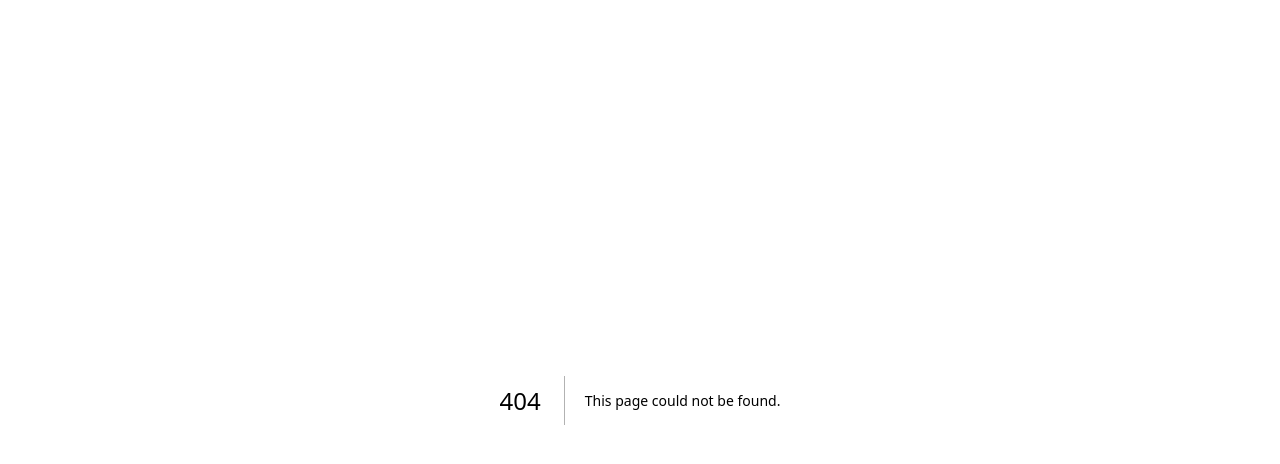
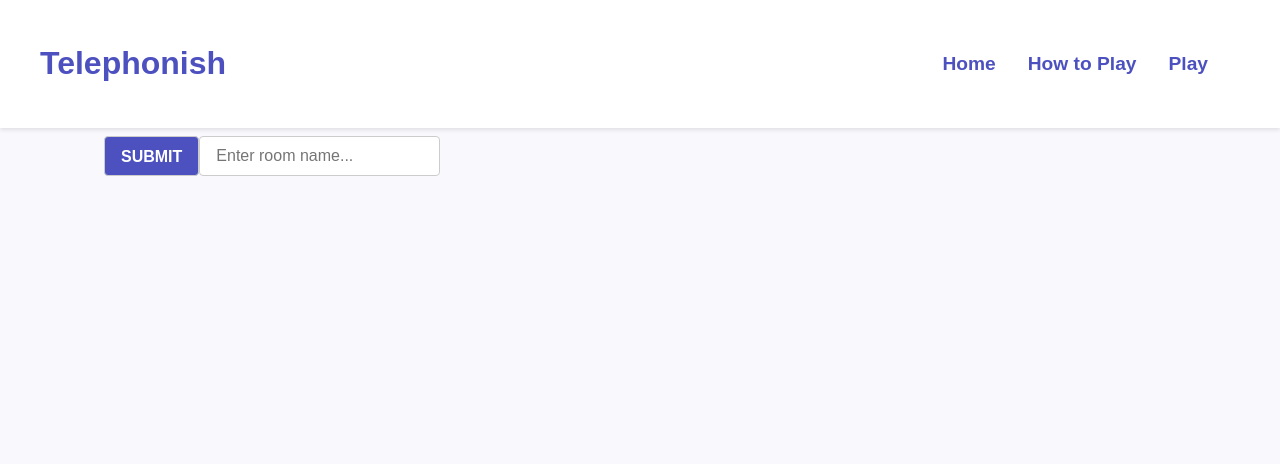
Before and after one commit to tal-z/telephonish, a Next.js app: page /room in a window 1280 px wide. Before the commit this address had no page. Shown: the top 464 px of the page. Built offline with nearby package versions, Linux system fonts and the light colour scheme.

Commit message:
routing for creating game rooms

```diff
--- a/src/components/Header.js
+++ b/src/components/Header.js
@@ -15,7 +15,7 @@ export const Header = () => {
           <a href="/how-to-play" className={styles.navlink}>
             How to Play
           </a>
-          <a href="/gameplay" className={styles.navlink}>
+          <a href="/room" className={styles.navlink}>
             Play
           </a>
         </nav>
--- a/src/components/LandingPage.js
+++ b/src/components/LandingPage.js
@@ -35,7 +35,7 @@ export const LandingPage = () => {
           <div className={styles.card}>
             <h2>Start Playing &rarr;</h2>
             <p>Ready to jump in? Start playing Telephonish now!</p>
-            <a href="/gameplay" className={styles.cardBtn}>
+            <a href="/room" className={styles.cardBtn}>
               Start Playing
             </a>
           </div>
--- /dev/null
+++ b/src/components/RoomSubmit.jsx
@@ -0,0 +1,41 @@
+import React, { useState } from 'react';
+import axios from 'axios';
+import styles from "../styles/RoomSubmit.module.css";
+import 'text-encoding';
+import { useRouter } from 'next/router';
+
+
+export const RoomSubmit = ({endpoint}) => {
+const [inputValue, setInputValue] = useState('');
+const [loading, setLoading] = useState(false);
+const router = useRouter();
+
+const handleSubmit = async () => {
+    setLoading(true);
+    try {
+    await axios.post(endpoint, {
+        data: inputValue,
+    });
+    } catch (error) {
+    console.error(error);
+    } finally {
+    router.push(`/room/${inputValue}`);
+    setLoading(false);
+    }
+};
+
+return (
+    <div className={styles.inputContainer}> {/* Add the input-container class to the parent div */}
+
+    <button onClick={handleSubmit} disabled={loading}>
+        {loading ? 'Loading...' : 'Submit'}
+    </button>
+    <input
+        type="text"
+        value={inputValue}
+        onChange={(e) => setInputValue(e.target.value)}
+        placeholder={'Enter room name...'}
+    />
+    </div>
+);
+}
--- a/src/components/pages/CreateGame.js
+++ b/src/components/pages/CreateRoom.js
@@ -1,11 +1,11 @@
 import React from "react";
 import { JustifiedContainer } from "../JustifiedContainer";
+import { RoomSubmit } from "../RoomSubmit";
 
-export const CreateGame = () => {
+export const CreateRoom = () => {
   return (
     <JustifiedContainer alignment={"left"}>
-      <input placeholder="Enter room name..." />
-      <button>Start Game</button>
+      <RoomSubmit />
     </JustifiedContainer>
   );
 };
--- a/src/pages/gameplay.tsx
+++ /dev/null
@@ -1,5 +0,0 @@
-import { CreateGame } from "../components/pages/CreateGame";
-
-export default function gameplay() {
-  return <CreateGame />;
-}
--- /dev/null
+++ b/src/pages/room/[room_name]/index.js
@@ -0,0 +1,3 @@
+export default function HowToPlay() {
+  return <div>placeholder!</div>;
+}
--- /dev/null
+++ b/src/pages/room/index.js
@@ -0,0 +1,5 @@
+import { CreateRoom } from "../../components/pages/CreateRoom";
+
+export default function room() {
+  return <CreateRoom />;
+}
--- /dev/null
+++ b/src/styles/RoomSubmit.module.css
@@ -0,0 +1,15 @@
+.inputContainer {
+  display: flex;
+  align-items: center;
+}
+
+.inputContainer input[type="text"],
+.inputContainer button {
+  height: 40px;
+  padding: 8px 16px;
+  border: 1px solid #ccc;
+  border-radius: 4px;
+  font-size: 16px;
+  line-height: 1.5;
+  box-sizing: border-box;
+}
```
